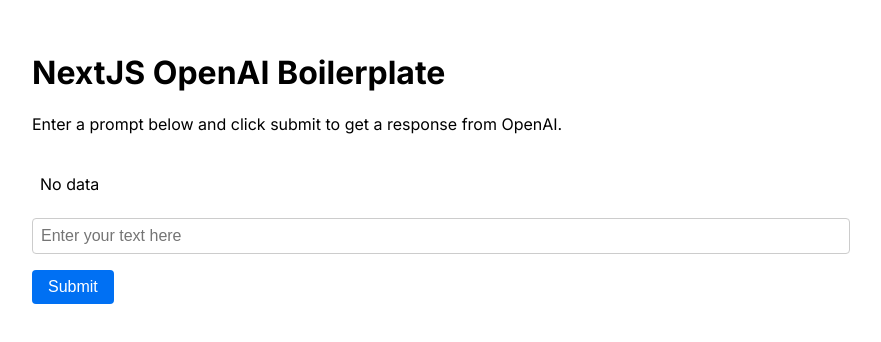
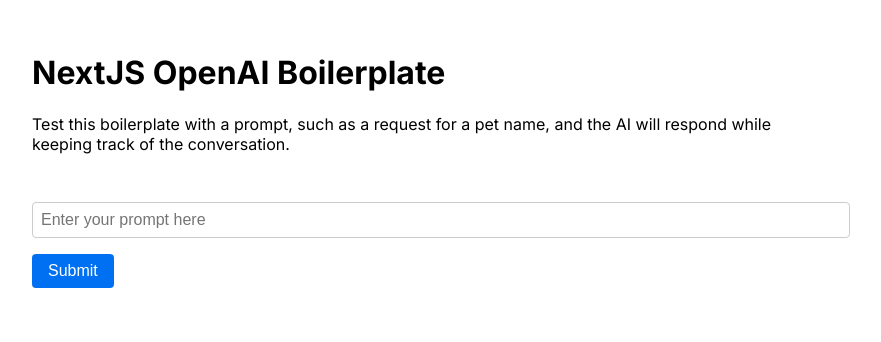
Before and after one commit to moritzfelipe/nextjs-openai-boilerplate, a Next.js app: page / in a window 1280 px wide. Shown: the top 342 px of the page, without its empty margins (208-1089 px from the left). Built offline with nearby package versions, Linux system fonts and the light colour scheme.

Commit message:
Add conversation history and edit wordings and names

```diff
--- a/components/ResponseDisplay.js
+++ b/components/ResponseDisplay.js
@@ -10,7 +10,7 @@
   } else if (data) {
     content = data.result;
   } else {
-    content = 'No data';
+    content = '';
   }
 
   return (
--- a/components/TextInput.js
+++ b/components/TextInput.js
@@ -7,7 +7,7 @@
       value={value}
       onChange={onChange}
       className="text-input"
-      placeholder="Enter your text here"
+      placeholder="Enter your prompt here"
     />
   );
 };
--- a/hooks/useApi.js
+++ b/hooks/useApi.js
@@ -2,7 +2,7 @@
 // file location: /hooks/useApi.js
 import { useState, useEffect } from "react";
 
-const useApi = (url, method, payload) => {
+const useApi = (url, method, payload, userMessages, assistantMessages) => {
   // Define the state variables for data, error, and loading
   const [data, setData] = useState();
   const [error, setError] = useState();
@@ -19,7 +19,11 @@
           headers: {
             "Content-Type": "application/json",
           },
-          body: JSON.stringify({ payload }),
+          body: JSON.stringify({
+            payload,
+            userMessages,
+            assistantMessages,
+          }),
         });
 
         const result = await response.json();
@@ -42,7 +46,7 @@
     if (payload) {
       fetchData(); // Call fetchData only if payload is provided
     }
-  }, [url, method, payload]);
+  }, [url, method, payload, userMessages, assistantMessages]);
 
   // Return the data, error, and loading states from the hook
   return { data, error, loading };
--- a/pages/api/openai.js
+++ b/pages/api/openai.js
@@ -32,13 +32,21 @@
     return;
   }
 
+  const userMessages = req.body.userMessages || [];
+  const assistantMessages = req.body.assistantMessages || [];
+
   try {
     const userMessage = {
       role: "user",
       content: payload,
     };
 
-    const messages = [...defaultPrompts, userMessage];
+    const messages = [
+      ...defaultPrompts,
+      ...userMessages.map((content) => ({ role: "user", content })),
+      ...assistantMessages.map((content) => ({ role: "assistant", content })),
+      userMessage,
+    ];
 
     const completion = await openai.createChatCompletion({
       model: "gpt-3.5-turbo",
--- a/pages/index.js
+++ b/pages/index.js
@@ -11,10 +11,17 @@
 export default function Home() {
   const [inputValue, setInputValue] = useState('');
   const [submitValue, setSubmitValue] = useState('');
-  const { data, error, loading } = useApi('/api/openai', 'POST', submitValue);
+  const [userMessages, setUserMessages] = useState([]);
+  const [assistantMessages, setAssistantMessages] = useState([]);
+  const { data, error, loading } = useApi('/api/openai', 'POST', submitValue, userMessages, assistantMessages);
 
   const handleSubmit = () => {
     setSubmitValue(inputValue);
+    setUserMessages([...userMessages, inputValue]);
+
+    if (data?.result) {
+      setAssistantMessages([...assistantMessages, data.result]);
+    }
   };
 
   const handleInputChange = (event) => {
@@ -31,7 +38,8 @@
       </Head>
       <main className="container">
         <h1 className={inter.className}>NextJS OpenAI Boilerplate</h1>
-        <p className={inter.className}> Enter a prompt below and click submit to get a response from OpenAI.</p>
+        <p className={inter.className}> Test this boilerplate with a prompt, such as a request for a pet name, and the AI will respond while keeping track of the conversation.
+        </p>
         <ResponseDisplay data={data} error={error} loading={loading} />
         <TextInput value={inputValue} onChange={handleInputChange} />
         <SubmitButton onClick={handleSubmit} disabled={loading} />
```
Also changed, not shown: scripts/generateCodeFile.js (renamed from scripts/generateFileStructure.js).
